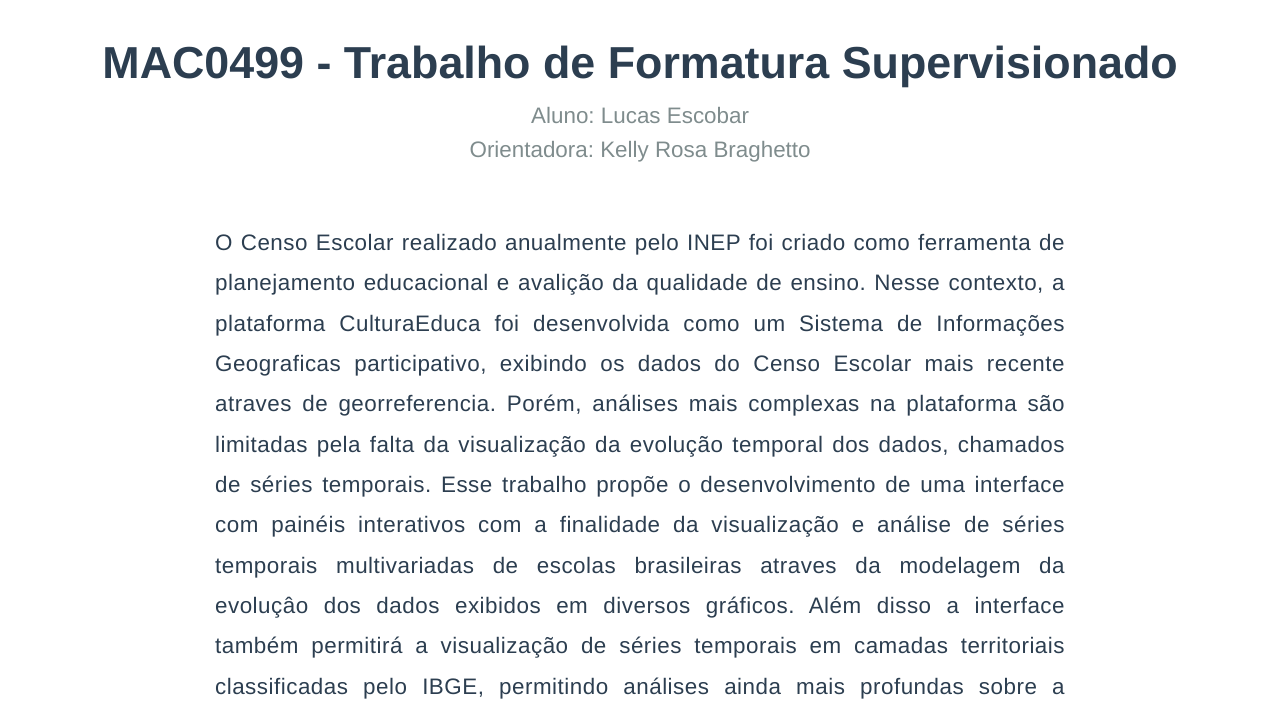
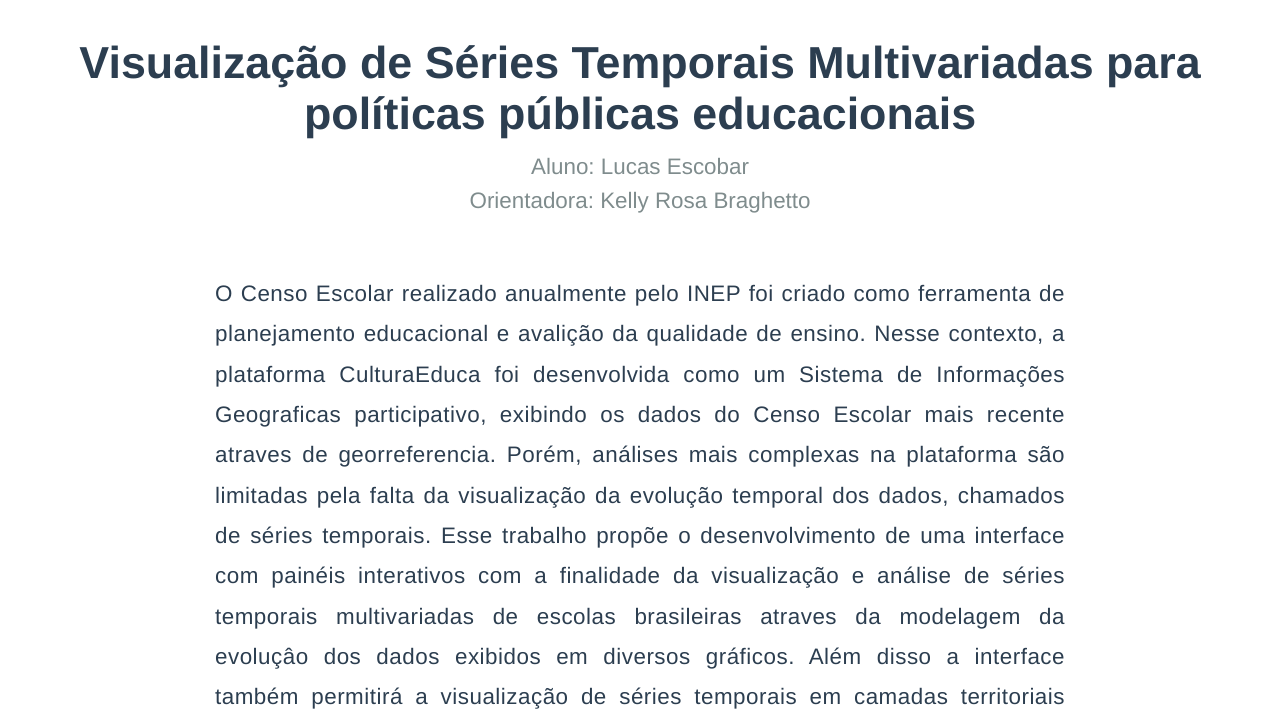
Before and after one commit to lesszin/lesszin.github.io, a plain HTML site: page index.html in a window 1280 px wide. Shown: the part 83-798 px from the top of the page. Drawn offline with Linux system fonts and the light colour scheme.

Commit message:
Update index.html

```diff
--- a/index.html
+++ b/index.html
@@ -88,7 +88,7 @@
       </div>
     </nav>
   </header>
-  <h1>MAC0499 - Trabalho de Formatura Supervisionado</h1>
+  <h1>Visualização de Séries Temporais Multivariadas para políticas públicas educacionais</h1>
   <p class="subtitle">Aluno: Lucas Escobar</p>
   <p class="subtitle">Orientadora: Kelly Rosa Braghetto</p>
   <div class="synopsis">
```
